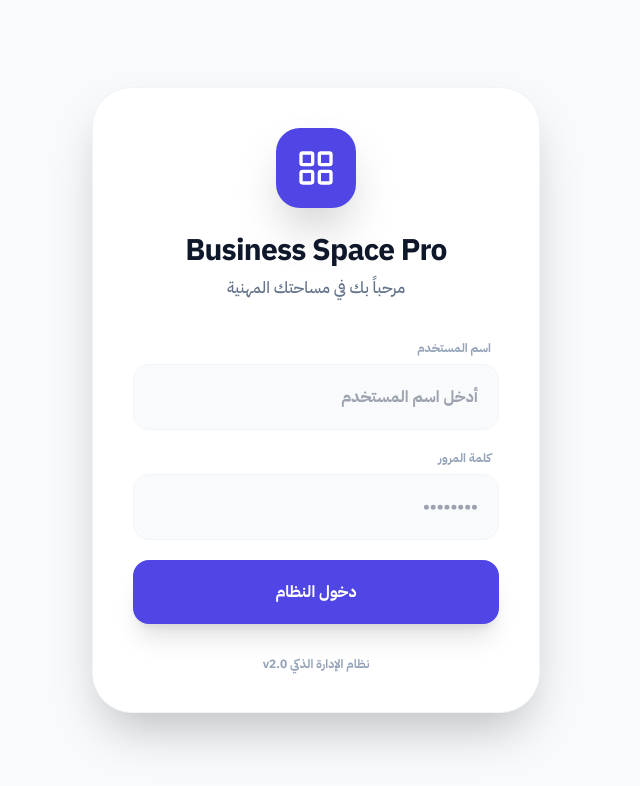
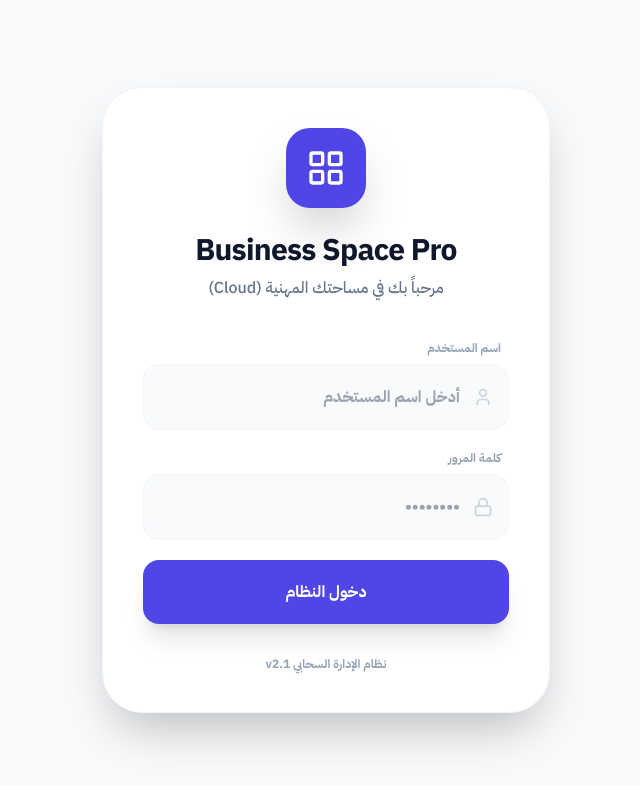
Before and after one commit to azozsindi/business-space-pro, a React (Vite) app: page / in a window 1280 px wide. Shown: the top 786 px of the page, without its empty margins (399-1039 px from the left). Built offline with nearby package versions, Linux system fonts and the light colour scheme.

Commit message:
Update Login.tsx

```diff
--- a/components/Login.tsx
+++ b/components/Login.tsx
@@ -1,6 +1,7 @@
 import React, { useState } from 'react';
-import { LayoutGrid, Lock, User as UserIcon, AlertCircle, ShieldX } from 'lucide-react';
+import { LayoutGrid, Lock, User as UserIcon, AlertCircle, ShieldX, Loader2 } from 'lucide-react';
 import { User, SystemSettings } from '../types';
+import { supabase } from '../supabaseClient'; // الربط بالسحابة
 
 interface LoginProps {
   onLogin: (user: User) => void;
@@ -11,10 +12,12 @@ const Login: React.FC<LoginProps> = ({ onLogin, settings }) => {
   const [username, setUsername] = useState('');
   const [password, setPassword] = useState('');
   const [error, setError] = useState('');
+  const [loading, setLoading] = useState(false);
 
-  const handleSubmit = (e: React.FormEvent) => {
+  const handleSubmit = async (e: React.FormEvent) => {
     e.preventDefault();
     setError('');
+    setLoading(true);
 
     // 1. حالة السوبر أدمن (عزوز) - دخول مباشر بصلاحيات كاملة
     if (username === 'azoos' && password === '0001000') {
@@ -24,7 +27,7 @@ const Login: React.FC<LoginProps> = ({ onLogin, settings }) => {
         fullName: 'عزوز',
         role: 'super-admin',
         spaceId: 'master_space',
-        isActive: true, // السوبر أدمن دائماً نشط
+        isActive: true,
         permissions: {
           canEdit: true,
           canViewMedia: true,
@@ -34,30 +37,57 @@ const Login: React.FC<LoginProps> = ({ onLogin, settings }) => {
         }
       };
       onLogin(adminUser);
+      setLoading(false);
       return;
     }
 
-    // 2. جلب المستخدمين من التخزين المحلي (التأكد من استخدام المفتاح الصحيح)
-    const savedUsers: User[] = JSON.parse(localStorage.getItem('bs_users_data') || '[]');
+    try {
+      // 2. البحث عن الموظف في Supabase أونلاين
+      const { data, error: sbError } = await supabase
+        .from('profiles')
+        .select('*')
+        .eq('username', username)
+        .eq('password', password)
+        .single();
 
-    // البحث عن المستخدم بمطابقة الاسم وكلمة المرور
-    const foundUser = savedUsers.find((u) => u.username === username && u.password === password);
-
-    if (foundUser) {
+      if (sbError || !data) {
+        setError('اسم المستخدم أو كلمة المرور غير صحيحة');
+      } else {
         // 3. التحقق من حالة تفعيل الحساب
-      if (foundUser.isActive === false) {
+        if (data.is_active === false) {
           setError('عذراً، هذا الحساب معطل حالياً. يرجى مراجعة الإدارة.');
+          setLoading(false);
           return;
         }
 
-      onLogin(foundUser);
-    } else {
-      setError('اسم المستخدم أو كلمة المرور غير صحيحة');
+        // تحويل بيانات قاعدة البيانات لتناسب نوع User في مشروعك
+        const loggedInUser: User = {
+          id: data.id,
+          username: data.username,
+          fullName: data.full_name,
+          role: data.role,
+          spaceId: data.space_id,
+          isActive: data.is_active,
+          permissions: {
+            canEdit: true,
+            canViewMedia: true,
+            canViewTasks: true,
+            canManageUsers: ['admin', 'super-admin', 'manager'].includes(data.role),
+            canCreateSpaces: data.role === 'super-admin'
+          }
+        };
+
+        onLogin(loggedInUser);
+      }
+    } catch (err) {
+      setError('حدث خطأ في الاتصال بقاعدة البيانات السحابية');
+    } finally {
+      setLoading(false);
     }
   };
 
   return (
-    <div className="min-h-screen bg-slate-50 flex items-center justify-center p-4">
+    <div className="min-h-screen bg-slate-50 flex items-center justify-center p-4" dir="rtl">
       <div className="w-full max-w-md bg-white rounded-[2.5rem] shadow-2xl border border-slate-100 p-10">
         <div className="flex flex-col items-center mb-10">
           <div
@@ -67,7 +97,7 @@ const Login: React.FC<LoginProps> = ({ onLogin, settings }) => {
             <LayoutGrid size={40} />
           </div>
           <h1 className="text-3xl font-black text-slate-900 tracking-tight">{settings.brandName}</h1>
-          <p className="text-slate-500 mt-2 font-medium">مرحباً بك في مساحتك المهنية</p>
+          <p className="text-slate-500 mt-2 font-medium text-center">مرحباً بك في مساحتك المهنية (Cloud)</p>
         </div>
 
         {/* عرض الأخطاء */}
@@ -80,42 +110,49 @@ const Login: React.FC<LoginProps> = ({ onLogin, settings }) => {
 
         <form onSubmit={handleSubmit} className="space-y-5">
           <div className="space-y-2">
-            <label className="text-xs font-black text-slate-400 mr-2 block text-right">اسم المستخدم</label>
+            <label className="text-xs font-black text-slate-400 mr-2 block text-right uppercase">اسم المستخدم</label>
+            <div className="relative">
+              <UserIcon className="absolute right-4 top-1/2 -translate-y-1/2 text-slate-300" size={20} />
               <input
                 type="text"
                 value={username}
                 onChange={e => setUsername(e.target.value)}
-              className="w-full p-5 bg-slate-50 border border-slate-100 rounded-2xl focus:ring-2 outline-none font-bold text-right transition-all"
+                className="w-full p-5 pr-12 bg-slate-50 border border-slate-100 rounded-2xl focus:ring-2 outline-none font-bold text-right transition-all"
                 style={{ '--tw-ring-color': settings.primaryColor } as any}
                 placeholder="أدخل اسم المستخدم"
                 required
               />
             </div>
+          </div>
 
           <div className="space-y-2">
-            <label className="text-xs font-black text-slate-400 mr-2 block text-right">كلمة المرور</label>
+            <label className="text-xs font-black text-slate-400 mr-2 block text-right uppercase">كلمة المرور</label>
+            <div className="relative">
+              <Lock className="absolute right-4 top-1/2 -translate-y-1/2 text-slate-300" size={20} />
               <input
                 type="password"
                 value={password}
                 onChange={e => setPassword(e.target.value)}
-              className="w-full p-5 bg-slate-50 border border-slate-100 rounded-2xl focus:ring-2 outline-none font-bold text-right transition-all"
+                className="w-full p-5 pr-12 bg-slate-50 border border-slate-100 rounded-2xl focus:ring-2 outline-none font-bold text-right transition-all"
                 style={{ '--tw-ring-color': settings.primaryColor } as any}
                 placeholder="••••••••"
                 required
               />
             </div>
+          </div>
 
           <button
             type="submit"
-            className="w-full py-5 text-white rounded-2xl font-black shadow-xl transition-all active:scale-95 hover:brightness-110 mt-4"
+            disabled={loading}
+            className="w-full py-5 text-white rounded-2xl font-black shadow-xl transition-all active:scale-95 hover:brightness-110 mt-4 flex items-center justify-center gap-2"
             style={{ backgroundColor: settings.primaryColor }}
           >
-            دخول النظام
+            {loading ? <Loader2 className="animate-spin" size={24} /> : 'دخول النظام'}
           </button>
         </form>
 
         <div className="mt-8 text-center">
-          <p className="text-xs text-slate-400 font-bold">نظام الإدارة الذكي v2.0</p>
+          <p className="text-xs text-slate-400 font-bold">نظام الإدارة السحابي v2.1</p>
         </div>
       </div>
     </div>
```
Lines whose indentation alone changed are shown as unchanged.
